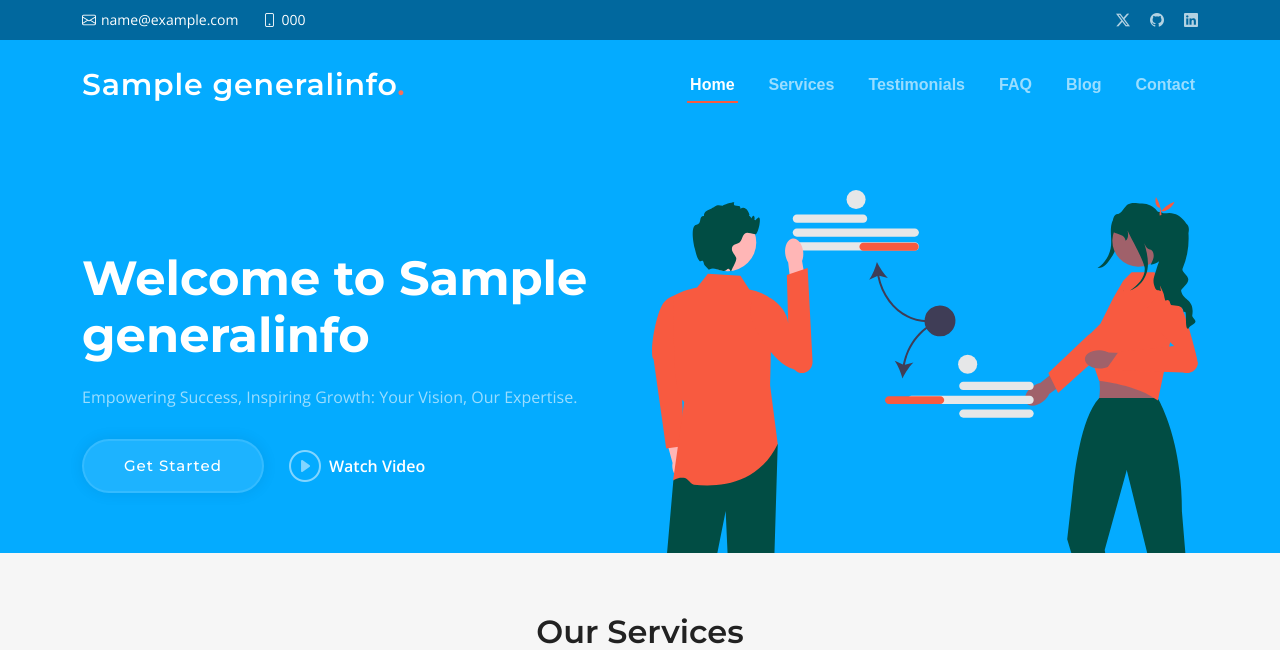
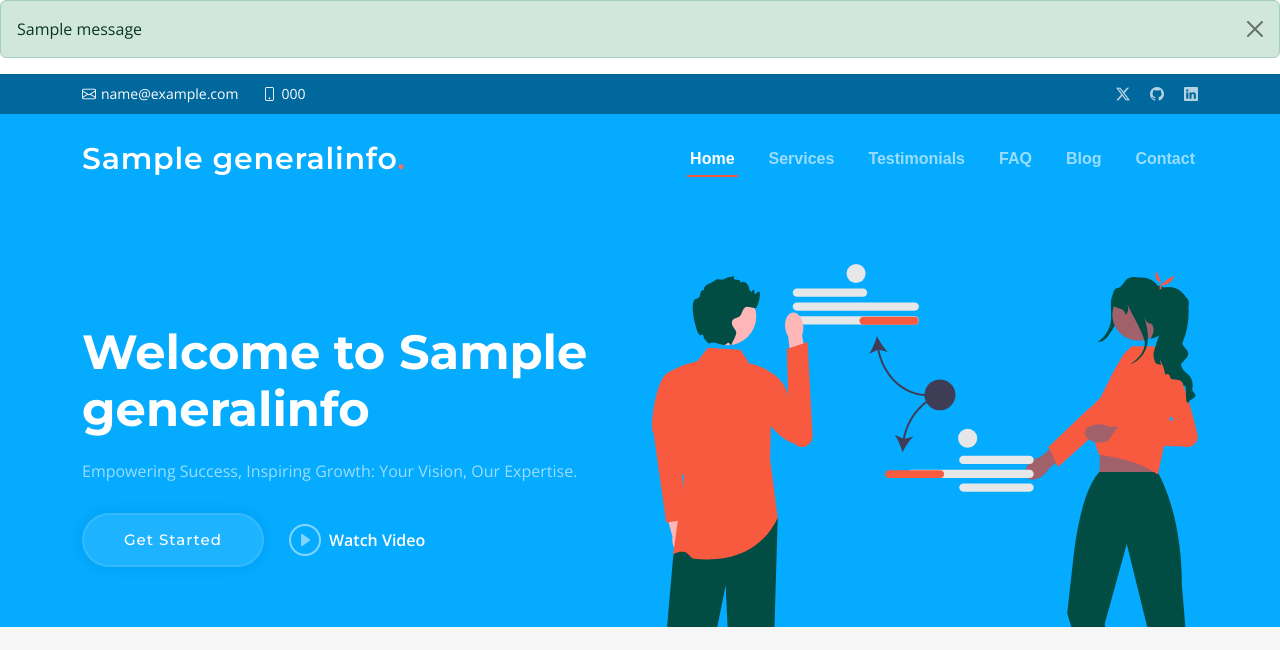
Before and after one commit to todiane/dj_web1, a Django app: page / in a window 1280 px wide. Shown: the top 650 px of the page. Run offline with Django 5.2, Linux system fonts and the light colour scheme; tables that the repository leaves empty hold one stand-in row (values such as "Sample post"); grey boxes marked "Sample" are stand-in pictures; one stand-in notice (Sample message) is shown; some libraries are stand-ins or nearby versions.

Commit message:
Add bootstrap message forsuccessful email sent

```diff
--- a/templates/includes/main.html
+++ b/templates/includes/main.html
@@ -31,6 +31,14 @@
     {% comment %} <link href="assets/css/main.css" rel="stylesheet"> {% endcomment %}
     <link rel="stylesheet" type="text/css" href="{% static 'assets/css/main.css' %}">
 
+    <style>
+      .sticky-alert {
+        position: -webkit-sticky;
+        position: sticky;
+        top: 0;
+        z-index: 1000; /* Adjust the z-index as needed */
+      }
+    </style>
 
     <!-- =======================================================
     * Template Name: Impact
@@ -47,6 +55,25 @@
   {% block customStyle %}{% endblock %}
 </head>
 <body>
+
+  {% for message in messages %}
+  {% if message.tags == "error" %}
+    <div div class="alert alert-danger alert-dismissible fade show sticky-alert" role="alert">
+  {% else %}
+    <div div class="alert alert-success alert-dismissible fade show sticky-alert" role="alert">
+  {% endif %}
+
+  {{ message }}
+      <button type="button" class="btn-close" data-bs-dismiss="alert" aria-label="Close"></button>
+    </div>
+  {% endfor %}
+
+  {% if 'blog' not in request.path %}
+    {% include 'assets/header.html' %}
+    {% include 'assets/hero.html' %}
+  {% endif %}
+
+
   {% include 'includes/header.html' %}
 
   <div class="main">
```
